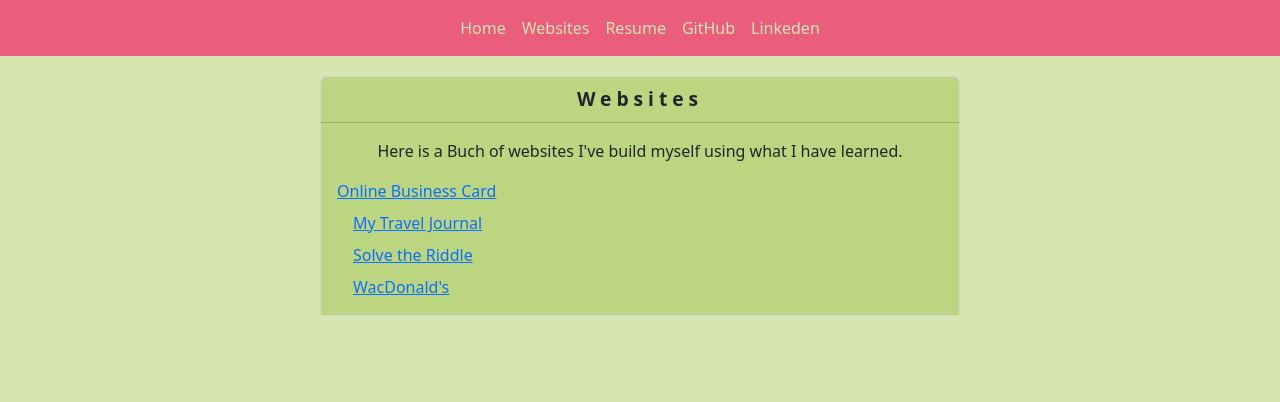
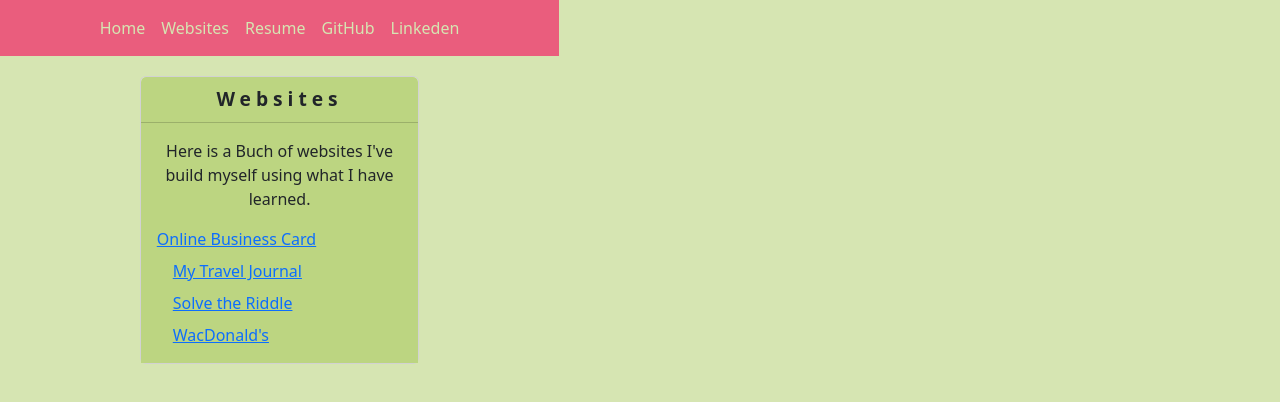
Before and after one commit to I3orborygmos/Dev-Page, a React (Create React App) app: page /websites in a window 1280 px wide. Shown: the top 402 px of the page. Built offline with nearby package versions, Linux system fonts and the light colour scheme.

Commit message:
8th commit

```diff
--- a/src/index.css
+++ b/src/index.css
@@ -42,8 +42,17 @@ padding-left: 100px;
 
 /* Website Links */
 
-@media (max-width: 768px) {
-    .app {
-       width: 100%;
-    }
+.app {
+    display: flex;
+    width: 100%;
+    height: 100%;
+
+  @media only screen and (min-width : 768px) {
+    width: 50%;
+    min-height: 50vh;
+    height: 50vh;
+  }
+ @media only screen and (min-width : 992px) {
+   width: 100%;
 }
+}
```
